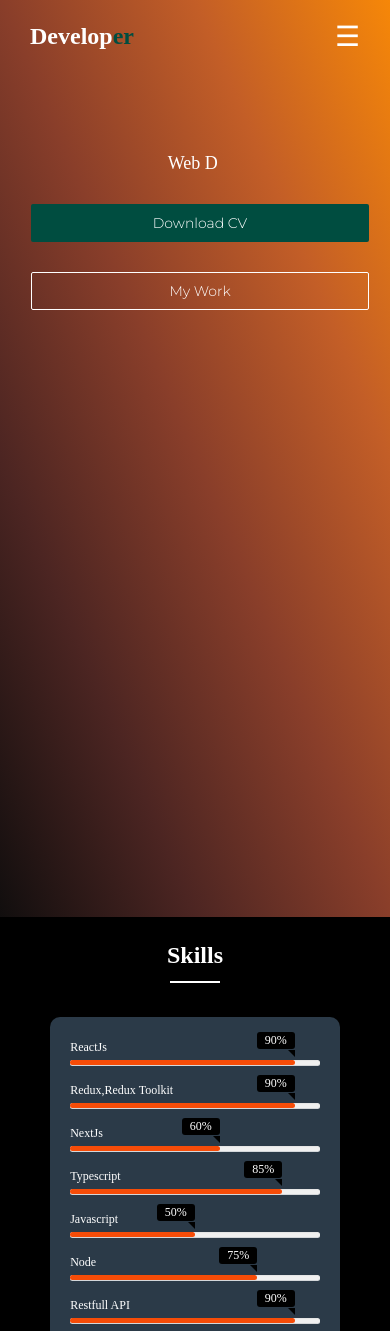
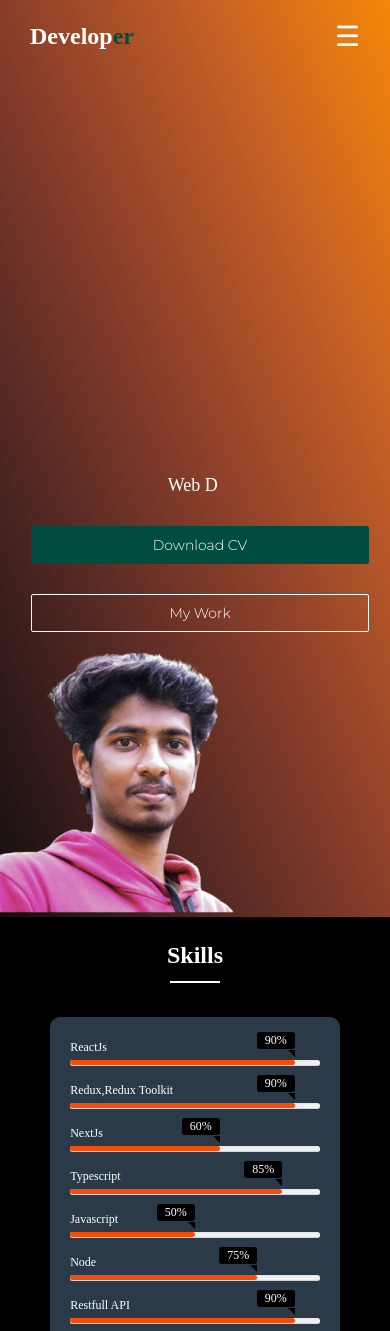
Before and after one commit to santhu434/Portfolio, a React (Create React App) app: page / in a window 390 px wide. Shown: the top 1331 px of the page. Built offline with nearby package versions, Linux system fonts and the light colour scheme.

Commit message:
image fixed

```diff
--- a/src/components/Topcontent/topcontent.css
+++ b/src/components/Topcontent/topcontent.css
@@ -78,12 +78,13 @@
         display: flex;
         flex-direction: column-reverse;
         align-items: center;
-        gap: 20px;
+        height: 100vh;
       }
 
       .topcontent_container {
         position: static;
         text-align: center;
+        padding-bottom: 20px;
       }
 
       .topcontent_dawnloadButton, .topcontent_workButton {
@@ -93,11 +94,11 @@
       .topcontent_container>a>button{
         text-align: center;
       }
-      .topcontent .image_profile{
+      /* .topcontent .image_profile{
         display: none;
-      }
-    /* .topcontent .image_profile img {
+      } */
+    .topcontent .image_profile img {
         width: 100%;
-        height: 100vh;
-    } */
+        height: auto;
+    }
 }
```
